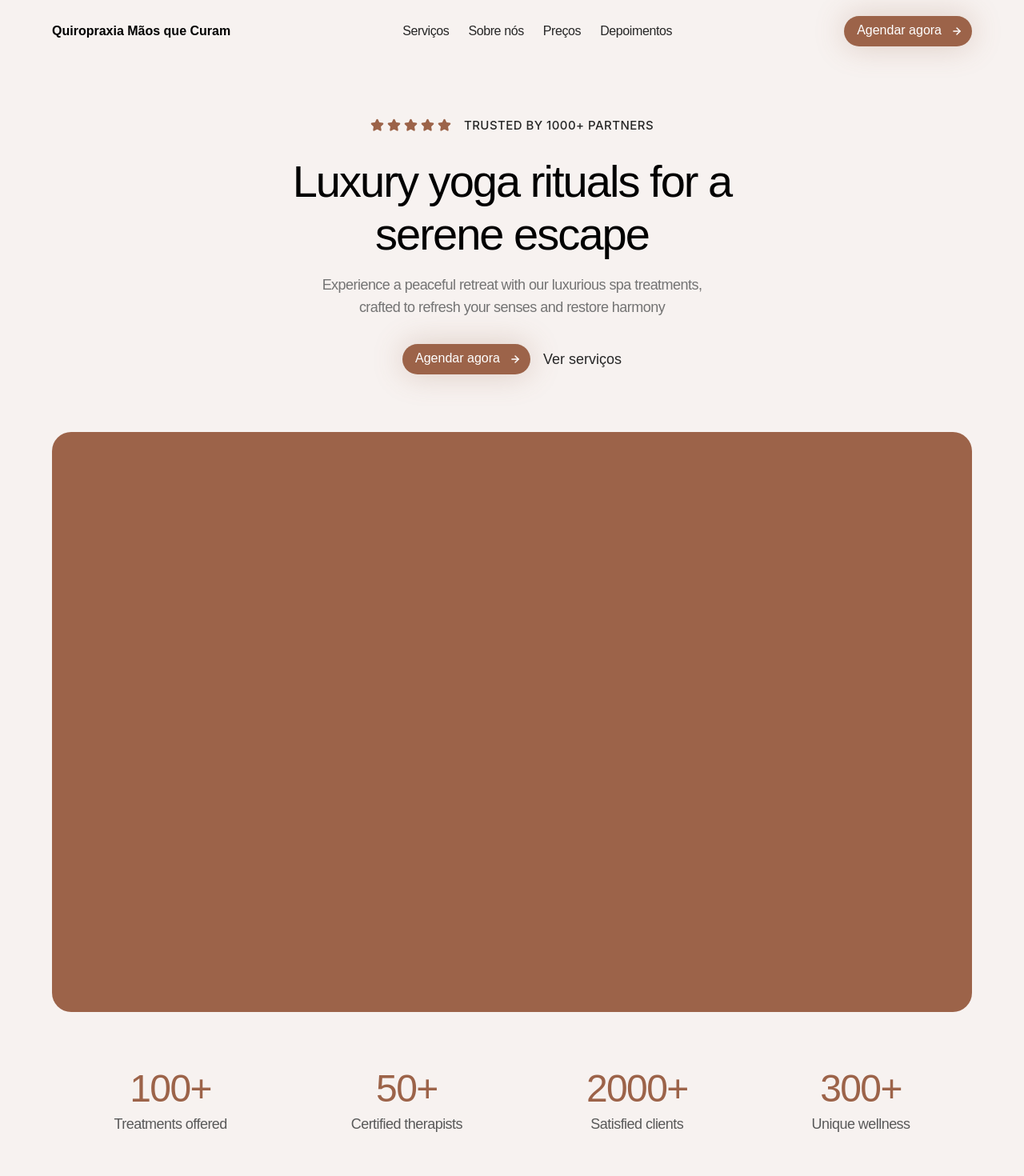
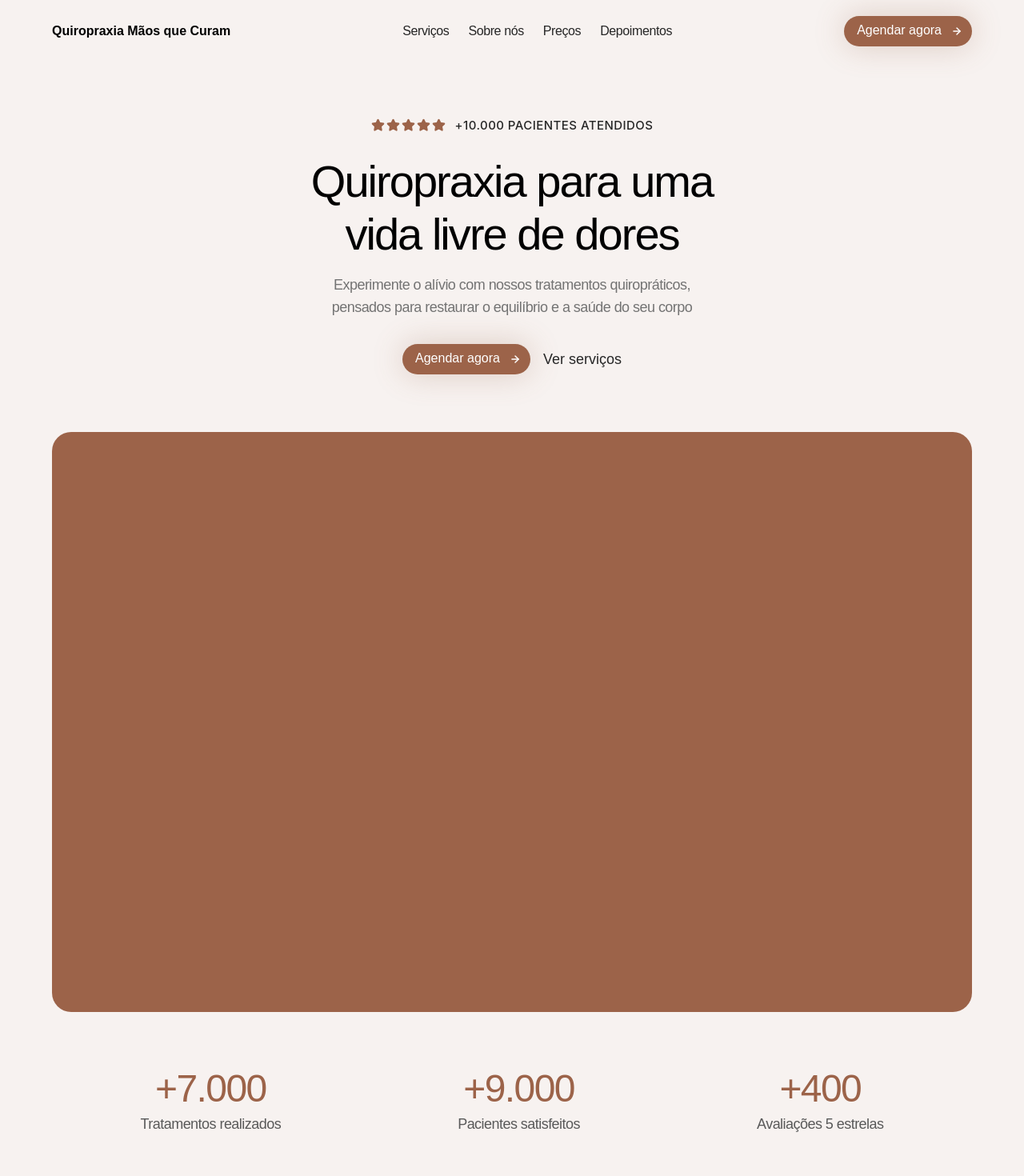
Before and after one commit to HenriqueBragaMoreira/clinica-maos-que-curam, a Next.js app: page / in a window 1280 px wide. Shown: the top 1470 px of the page at 80% size. Built offline with nearby package versions, Linux system fonts and the light colour scheme; a web font is replaced by a local one.

Commit message:
feat: animate hero stats with count-up and refine copy

```diff
--- a/src/app/components/hero-section.tsx
+++ b/src/app/components/hero-section.tsx
@@ -1,8 +1,9 @@
 /** biome-ignore-all lint/suspicious/noArrayIndexKey: <> */
 
-import { Button } from "@/components/button";
 import { Star } from "lucide-react";
 import Link from "next/link";
+import { Button } from "@/components/button";
+import { CountUp } from "@/components/motion/count-up";
 
 export function HeroSection() {
   return (
@@ -12,8 +13,8 @@ export function HeroSection() {
     >
       <div className="flex flex-col items-center flex-1 gap-[72px] max-w-[1150px]">
         <div className="space-y-7 max-w-[600px]">
-          <div className="flex items-start justify-center gap-4">
-            <div className="flex items-center justify-center gap-1">
+          <div className="flex items-start justify-center gap-3 animate-fade-up">
+            <div className="flex items-center justify-center gap-0.5">
               {Array.from({ length: 5 }).map((_, index) => (
                 <Star
                   size={17}
@@ -24,23 +25,23 @@ export function HeroSection() {
             </div>
 
             <span className="text-primary text-[15px] tracking-[0.45px] leading-[18px] font-inter font-medium uppercase">
-              Trusted by 1000+ Partners
+              +10.000 Pacientes Atendidos
             </span>
           </div>
 
           <div className="space-y-8">
-            <div className="flex flex-col gap-4 items-center">
+            <div className="flex flex-col gap-4 items-center animate-fade-up [animation-delay:150ms]">
               <h1 className="text-[56px]/16.5 tracking-[-1.96px] text-center font-medium">
-                Luxury yoga rituals for a serene escape
+                Quiropraxia para uma vida livre de dores
               </h1>
 
               <p className="text-lg tracking-[-0.54px] text-center text-secondary font-medium font-satoshi max-w-[500px]">
-                Experience a peaceful retreat with our luxurious spa treatments,
-                crafted to refresh your senses and restore harmony
+                Experimente o alívio com nossos tratamentos quiropráticos,
+                pensados para restaurar o equilíbrio e a saúde do seu corpo
               </p>
             </div>
 
-            <div className="flex items-center justify-center gap-4">
+            <div className="flex items-center justify-center gap-4 animate-fade-up [animation-delay:300ms]">
               <Button>Agendar agora</Button>
 
               <Link
@@ -53,46 +54,42 @@ export function HeroSection() {
           </div>
         </div>
 
-        <div className="w-full h-[725px] bg-title-topic rounded-3xl" />
+        <div className="w-full h-[725px] bg-title-topic rounded-3xl animate-fade-up [animation-delay:500ms]" />
 
-        <div className="flex items-center justify-around w-full">
+        <div className="flex items-center justify-around w-full animate-fade-up [animation-delay:700ms]">
           <div className="flex flex-col gap-1.5 *:font-medium text-center">
-            <span className="text-title-topic text-5xl tracking-[-1.61px]">
-              100+
-            </span>
+            <CountUp
+              to={7000}
+              prefix="+"
+              className="text-title-topic text-5xl tracking-[-1.61px]"
+            />
 
             <span className="text-description-topic text-lg tracking-[-0.54px]">
-              Treatments offered
+              Tratamentos realizados
             </span>
           </div>
 
           <div className="flex flex-col gap-1.5 *:font-medium text-center">
-            <span className="text-title-topic text-5xl tracking-[-1.61px]">
-              50+
-            </span>
+            <CountUp
+              to={9000}
+              prefix="+"
+              className="text-title-topic text-5xl tracking-[-1.61px]"
+            />
 
             <span className="text-description-topic text-lg tracking-[-0.54px]">
-              Certified therapists
+              Pacientes satisfeitos
             </span>
           </div>
 
           <div className="flex flex-col gap-1.5 *:font-medium text-center">
-            <span className="text-title-topic text-5xl tracking-[-1.61px]">
-              2000+
-            </span>
+            <CountUp
+              to={400}
+              prefix="+"
+              className="text-title-topic text-5xl tracking-[-1.61px]"
+            />
 
             <span className="text-description-topic text-lg tracking-[-0.54px]">
-              Satisfied clients
-            </span>
-          </div>
-
-          <div className="flex flex-col gap-1.5 *:font-medium text-center">
-            <span className="text-title-topic text-5xl tracking-[-1.61px]">
-              300+
-            </span>
-
-            <span className="text-description-topic text-lg tracking-[-0.54px]">
-              Unique wellness
+              Avaliações 5 estrelas
             </span>
           </div>
         </div>
```
